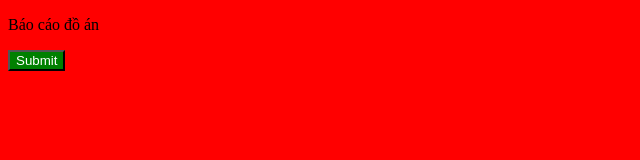
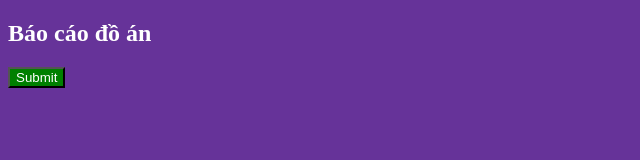
Before and after one commit to nguyenhai2106/baocao, a plain HTML site: page index.html in a window 1280 px wide. Shown: the whole page, without its empty margins (0-640 px from the left). Drawn offline with Linux system fonts and the light colour scheme.

Commit message:
Update body style.

```diff
--- a/index.html
+++ b/index.html
@@ -11,7 +11,7 @@
 </head>
 
 <body>
-    <p>Báo cáo đồ án</p>
+    <h2>Báo cáo đồ án</h2>
     <button>Submit</button>
 </body>
 
--- a/main.css
+++ b/main.css
@@ -1,3 +1,4 @@
 body {
-  background-color: red;
+  background-color: rebeccapurple;
+  color: white;
 }
```
